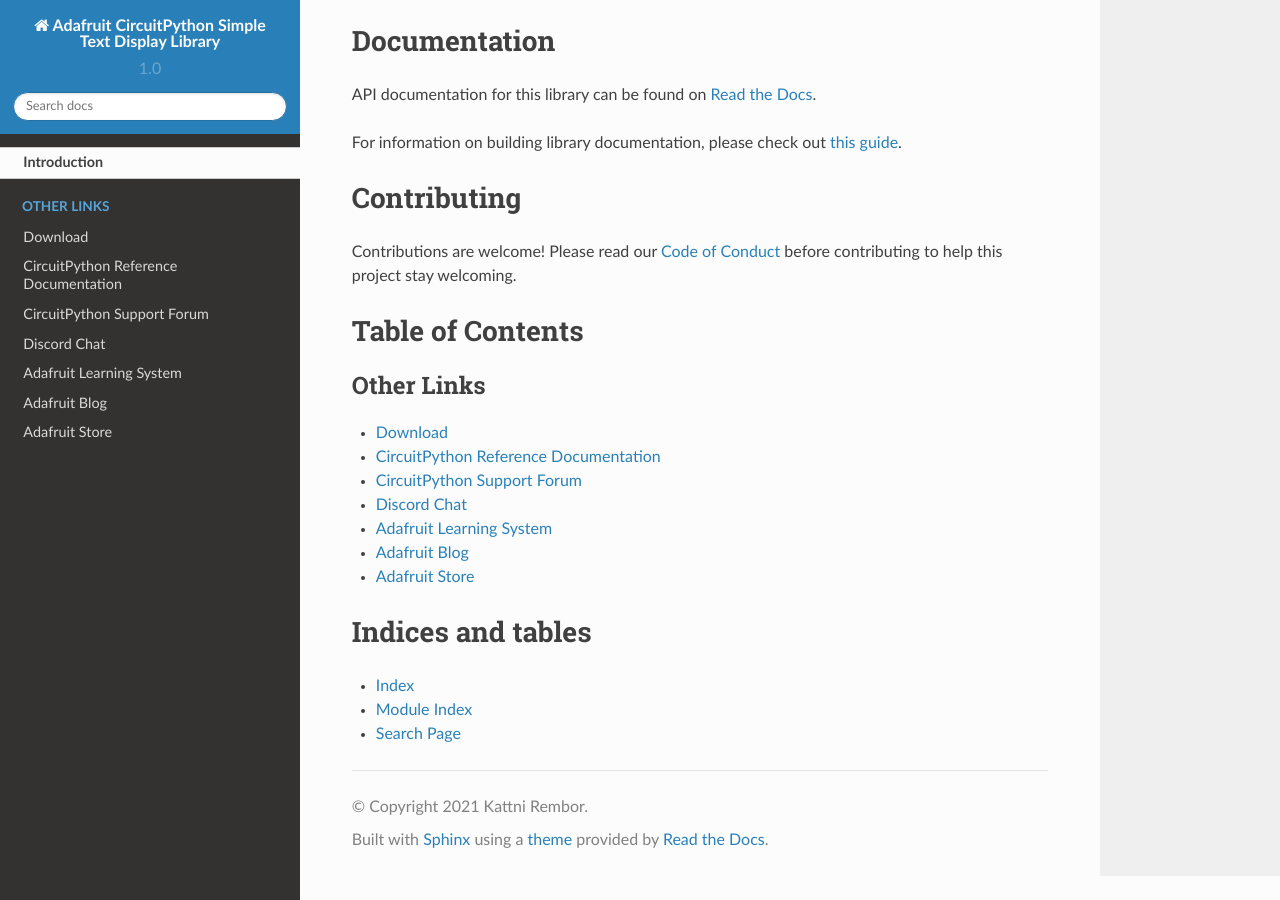
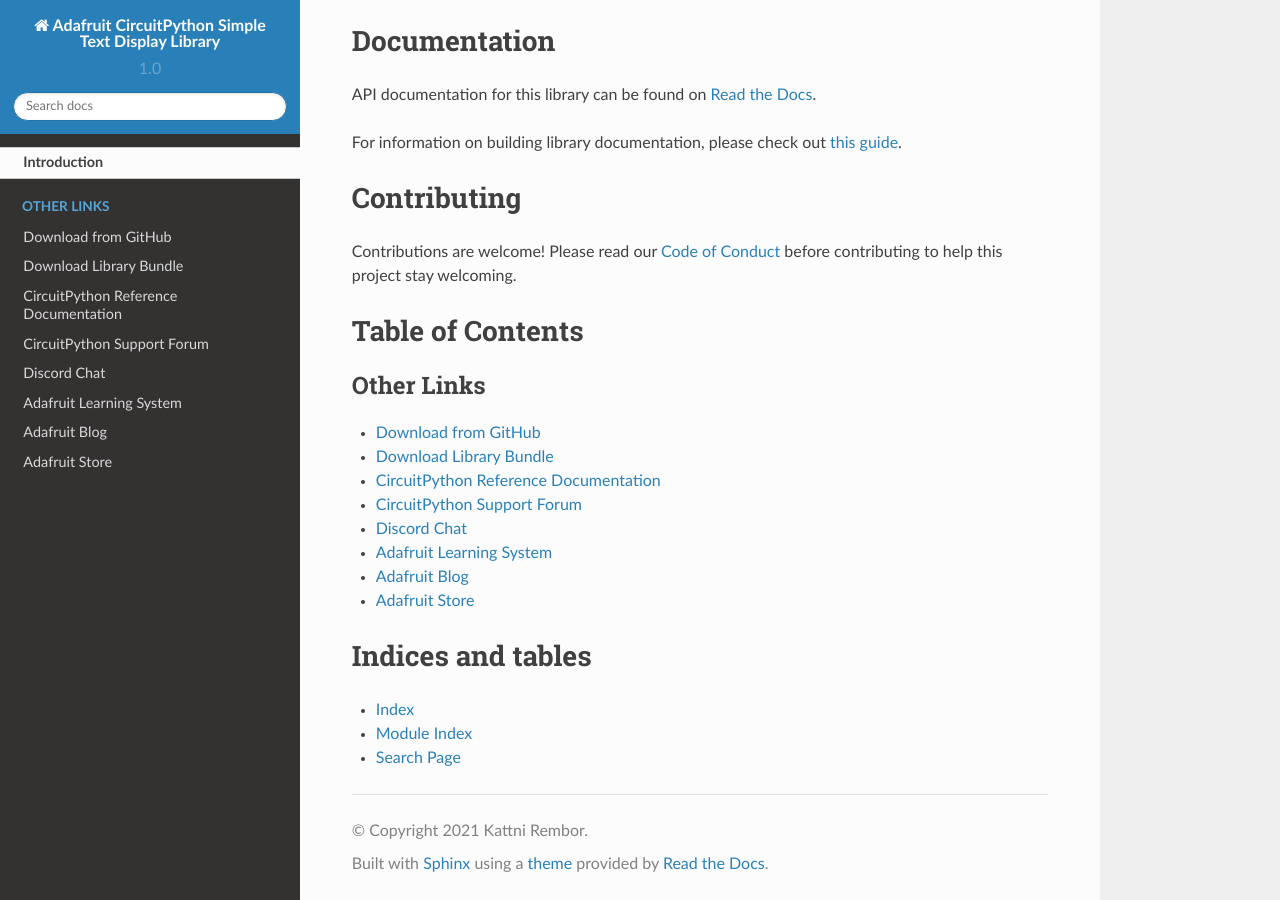
Before and after one commit to adafruit/Adafruit_CircuitPython_Simple_Text_Display, a Sphinx documentation site: the page built from docs/index.rst, in a window 1280 px wide and 900 px high, scrolled down 1028 px. Built offline with Sphinx 7.4.7 and the Read the Docs theme 2.0.0, drawn with Linux system fonts in a browser that asks for light colours; pages that are not in the unit, such as notebooks, are missing from menus.

Commit message:
Added cp.org link to index.rst

```diff
--- a/docs/index.rst
+++ b/docs/index.rst
@@ -32,7 +32,8 @@
 .. toctree::
     :caption: Other Links
 
-    Download <https://github.com/adafruit/Adafruit_CircuitPython_Simple_Text_Display/releases/latest>
+    Download from GitHub <https://github.com/adafruit/Adafruit_CircuitPython_Simple_Text_Display/releases/latest>
+    Download Library Bundle <https://circuitpython.org/libraries>
     CircuitPython Reference Documentation <https://docs.circuitpython.org>
     CircuitPython Support Forum <https://forums.adafruit.com/viewforum.php?f=60>
     Discord Chat <https://adafru.it/discord>
```
